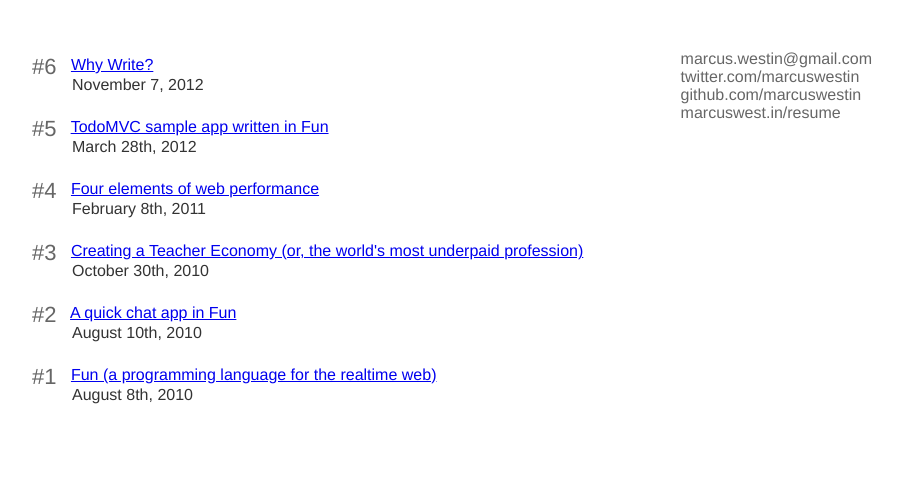
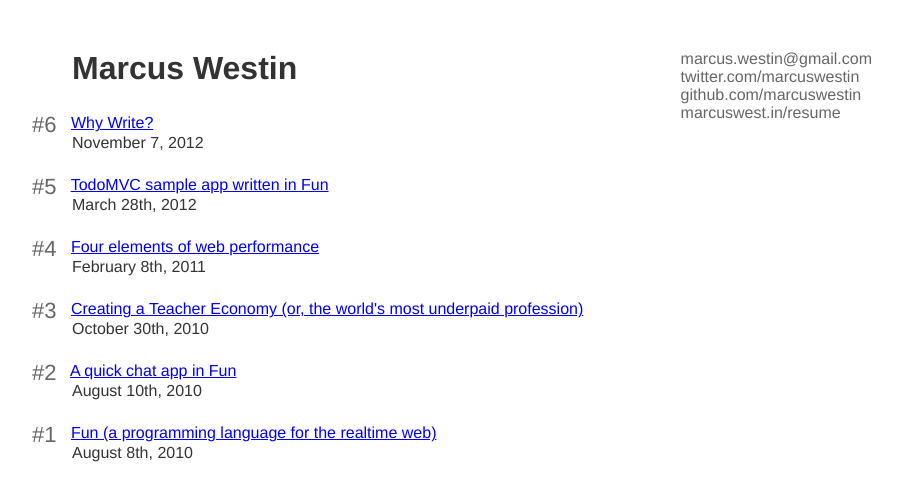
Before and after one commit to marcuswestin/marcuswest.in, a PHP site: page / in a window 1280 px wide. Shown: the top 501 px of the page, without its empty margins (168-1070 px from the left). Run offline with PHP 8.4, Linux system fonts and the light colour scheme.

Commit message:
add a header to the front page, and make the post count on the front page clickable

```diff
--- a/index.css
+++ b/index.css
@@ -32,6 +32,7 @@ body {
   position: relative;
   top: 4px;
   font-weight: 200;
+  text-decoration: none;
 }
 #post {
   width: 1350px;
--- a/index.html
+++ b/index.html
@@ -21,39 +21,42 @@
 </div>
  -->
 		</div>
+
+		<h1>Marcus Westin</h1>
+
 		<div class="posts">
 			<div class="post-listing">
-				<span class="count">#6</span>
+				<a class="count" href="read/why-write">#6</a>
 				<a href="read/why-write/">Why Write?</a>
 				<div class="date"> November 7, 2012 </div>
 			</div>
 			<br />
 			<div class="post-listing">
-				<span class="count">#5</span>
+				<a class="count" href="read/fun-todomvc">#5</a>
 				<a href="read/fun-todomvc/">TodoMVC sample app written in Fun</a>
 				<div class="date"> March 28th, 2012 </div>
 			</div>
 			<br />
 			<div class="post-listing">
-				<span class="count">#4</span>
+				<a class="count" href="read/four-performance-elements">#4</a>
 				<a href="read/four-performance-elements/">Four elements of web performance</a>
 				<div class="date"> February 8th, 2011 </div>
 			</div>
 			<br />
 			<div class="post-listing">
-				<span class="count">#3</span>
+				<a class="count" href="read/teacher-economy">#3</a>
 				<a href="read/teacher-economy/">Creating a Teacher Economy (or, the world&#39;s most underpaid profession)</a>
 				<div class="date"> October 30th, 2010 </div>
 			</div>
 			<br />
 			<div class="post-listing">
-				<span class="count">#2</span>
+				<a class="count" href="read/fun-chat">#2</a>
 				<a href="read/fun-chat/">A quick chat app in Fun</a>
 				<div class="date"> August 10th, 2010 </div>
 			</div>
 			<br />
 			<div class="post-listing">
-				<span class="count">#1</span>
+				<a class="count" href="read/fun-intro">#1</a>
 				<a href="read/fun-intro/">Fun (a programming language for the realtime web)</a>
 				<div class="date"> August 8th, 2010 </div>
 			</div>
--- a/src/index.html
+++ b/src/index.html
@@ -23,10 +23,13 @@
 </div>
  -->
 		</div>
+
+		<h1>Marcus Westin</h1>
+
 		<div class="posts">
 {{#posts}}
 			<div class="post-listing">
-				<span class="count">#{{ count }}</span>
+				<a class="count" href="read/{{ id }}">#{{ count }}</a>
 				<a href="read/{{ id }}/">{{ title }}</a>
 				<div class="date"> {{ date }} </div>
 			</div>
--- a/src/index.styl
+++ b/src/index.styl
@@ -18,7 +18,7 @@ html, body { font-family:Helvetica; color:#333; }
 #landing
 	.post-listing
 		.count
-			color #666; font-size 22px; margin 0 10px 0 -40px; position relative; top 4px; font-weight 200;
+			color #666; font-size 22px; margin 0 10px 0 -40px; position relative; top 4px; font-weight 200; text-decoration none;
 
 #post
 	width:1350px; margin:50px 0 0 50px;
```
